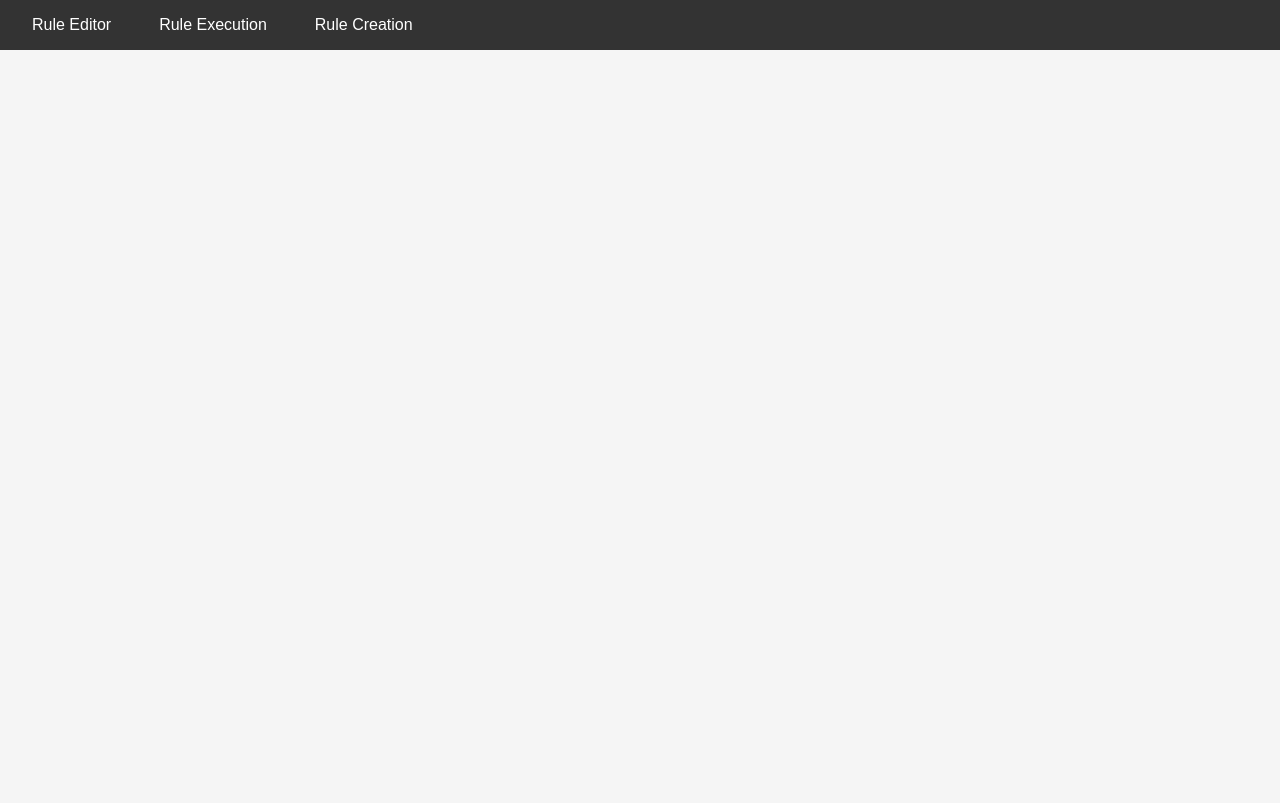
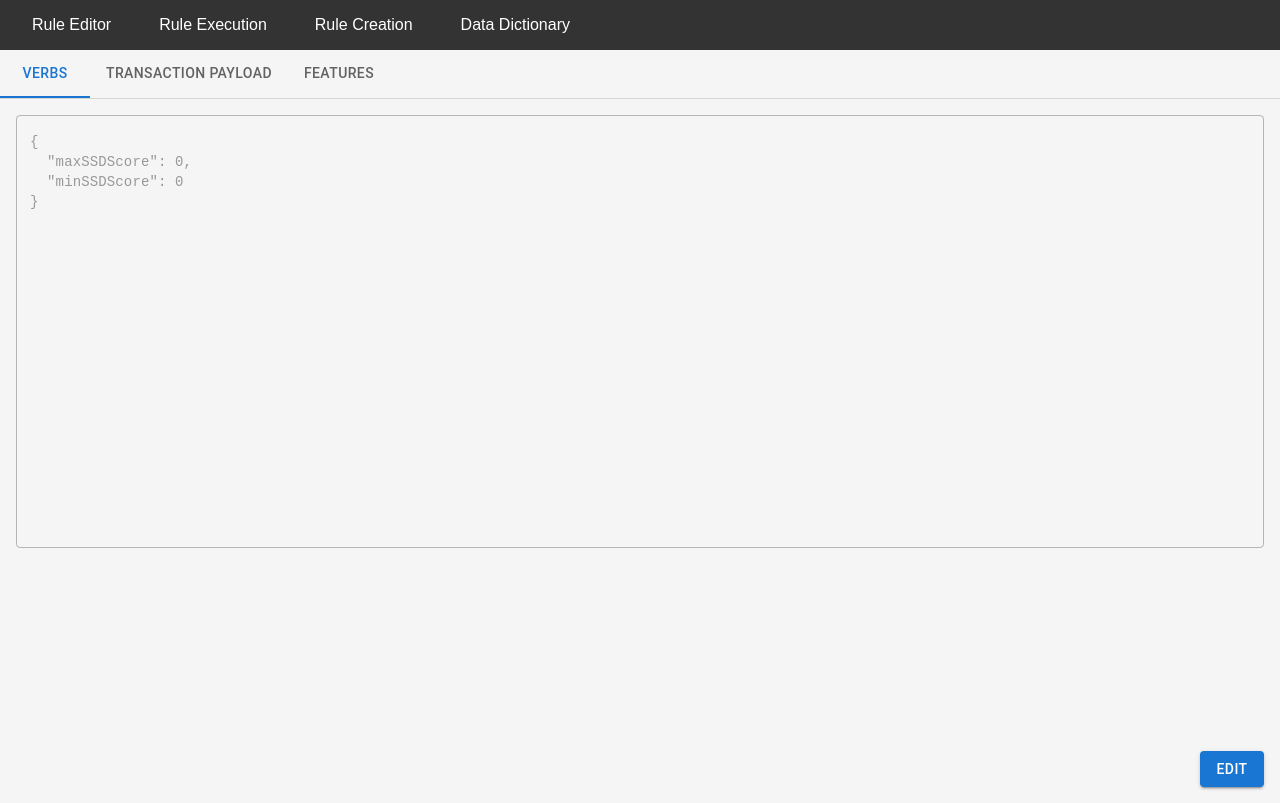
Before and after one commit to bh01462749/rule-engine-ui, a React (Create React App) app: page /data-dictionary in a window 1280 px wide. Built offline with nearby package versions, Linux system fonts and the light colour scheme.

Commit message:
ui changes to implement data-dictionary

```diff
--- a/src/App.js
+++ b/src/App.js
@@ -3,6 +3,7 @@ import './App.css';
 import EditorPage from './Pages/EditorPage';
 import ExecutionPage from './Pages/ExecutionPage';
 import RuleBuilder from './Components/RuleBuilder';
+import DataDictionary from './Pages/DataDictionary';
 
 function App() {
   return (
@@ -19,6 +20,9 @@ function App() {
                 <li>
                   <Link to="/create">Rule Creation</Link>
                 </li>
+                <li>
+                  <Link to="/data-dictionary">Data Dictionary</Link>
+                </li>
               </ul>
             </nav>
 
@@ -26,6 +30,7 @@ function App() {
               <Route path="/" element={<EditorPage />} />
               <Route path="/execute" element={<ExecutionPage />} />
               <Route path="/create" element={<RuleBuilder />} />
+              <Route path="/data-dictionary" element={<DataDictionary />} />
             </Routes>
           </div>
      </Router>
--- a/src/Components/RuleList/RuleList.js
+++ b/src/Components/RuleList/RuleList.js
@@ -1,6 +1,5 @@
 import React from 'react';
 import { Box, Typography, List, ListItem, ListItemText, IconButton } from '@mui/material';
-import './RuleList.css';
 
 const RuleList = ({ rules, onRemoveRule }) => {
   return (
--- /dev/null
+++ b/src/Pages/DataDictionary.js
@@ -0,0 +1,125 @@
+import './DataDictionary.css';
+import { useState } from 'react';
+import {
+  TextField,
+  Tabs,
+  Tab,
+  Box,
+  Button
+} from '@mui/material';
+import { sampleTransaction, featureNames } from '../Services/api';
+
+function DataDictionary() {
+  const [activeTab, setActiveTab] = useState('verbs');
+  const [editData, setEditData] = useState({
+    verbs: JSON.stringify(featureNames, null, 2),
+    transaction: JSON.stringify(sampleTransaction, null, 2),
+    features: JSON.stringify(featureNames, null, 2)
+  });
+  const [isEditing, setIsEditing] = useState(false);
+
+  const handleTabChange = (event, newValue) => {
+    setActiveTab(newValue);
+  };
+
+  const handleEditChange = (e) => {
+    setEditData(prev => ({
+      ...prev,
+      [activeTab]: e.target.value
+    }));
+  };
+
+  const handleSave = () => {
+    try {
+      // Validate JSON before saving
+      JSON.parse(editData[activeTab]);
+      // In a real app, you would save to API/local storage here
+      setIsEditing(false);
+      alert(`${activeTab} saved successfully!`);
+    } catch (error) {
+      alert(`Invalid JSON: ${error.message}`);
+    }
+  };
+
+  const handleEditToggle = () => {
+    setIsEditing(!isEditing);
+  };
+
+  const getTabContent = () => {
+    switch(activeTab) {
+      case 'verbs':
+        return editData.verbs;
+      case 'transaction':
+        return editData.transaction;
+      case 'features':
+        return editData.features;
+      default:
+        return '';
+    }
+  };
+
+  return (
+    <Box sx={{ display: 'flex', height: '90vh' }}>
+      <Box sx={{ width: '100%' }}>
+        <Tabs
+          value={activeTab}
+          onChange={handleTabChange}
+          sx={{ borderBottom: 1, borderColor: 'divider' }}
+        >
+          <Tab label="Verbs" value="verbs" />
+          <Tab label="Transaction Payload" value="transaction" />
+          <Tab label="Features" value="features" />
+        </Tabs>
+
+        <Box sx={{ p: 2, display: 'flex', flexDirection: 'column', height: 'calc(100% - 48px)' }}>
+          <TextField
+            fullWidth
+            multiline
+            rows={20}
+            value={getTabContent()}
+            onChange={handleEditChange}
+            variant="outlined"
+            disabled={!isEditing}
+            sx={{ flexGrow: 1, mb: 2 }}
+            InputProps={{
+              style: {
+                fontFamily: 'monospace',
+                fontSize: '0.875rem'
+              }
+            }}
+          />
+
+          <Box sx={{ display: 'flex', justifyContent: 'flex-end', gap: 2 }}>
+            {isEditing ? (
+              <>
+                <Button
+                  variant="outlined"
+                  onClick={() => setIsEditing(false)}
+                >
+                  Cancel
+                </Button>
+                <Button
+                  variant="contained"
+                  onClick={handleSave}
+                  color="primary"
+                >
+                  Save
+                </Button>
+              </>
+            ) : (
+              <Button
+                variant="contained"
+                onClick={handleEditToggle}
+                color="primary"
+              >
+                Edit
+              </Button>
+            )}
+          </Box>
+        </Box>
+      </Box>
+    </Box>
+  );
+}
+
+export default DataDictionary;
--- a/src/Pages/EditorPage.js
+++ b/src/Pages/EditorPage.js
@@ -45,7 +45,7 @@ function EditorPage() {
     if (savedModules.length > 0 && !activeModule) {
       setActiveModule(savedModules[0].id);
     }
-  }, []);
+  }, [activeModule]);
 
   const updateModuleCode = (id, newCode) => {
     const updatedModules = modules.map(module =>
--- a/src/Pages/ExecutionPage.js
+++ b/src/Pages/ExecutionPage.js
@@ -3,7 +3,7 @@ import { Container, Button, Typography } from '@mui/material';
 import TransactionEditor from './../Components/TransactionEditor/TransactionEditor';
 import RuleList from './../Components/RuleList/RuleList';
 import ResultsPanel from './../Components/ResultsPanel/ResultsPanel';
-import { evaluateRules, sampleRules } from './../Services/api';
+import { evaluateRules } from './../Services/api';
 import { sampleTransaction } from './../Services/api';
 import './ExecutionPage.css'
 
@@ -19,7 +19,6 @@ function ExecutionPage() {
   const [transaction, setTransaction] = useState(sampleTransaction);
   const [rules, setRules] = useState([]);
   const [results, setResults] = useState(null);
-  const [isRuleValid, setIsRuleValid] = useState(false);
   const [savedModules, setSavedModules] = useState([]);
 
   const [selectedCodes, setSelectedCodes] = useState([]);
@@ -42,11 +41,7 @@ function ExecutionPage() {
   useEffect(()=>{
     const savedModules = JSON.parse(localStorage.getItem('codeModules')) || [];
     setSavedModules(savedModules);
-  }, [])
-
-  const handleAddRule = (newRule) => {
-    setRules([...rules, newRule]);
-  };
+  }, []);
 
   const handleRemoveRule = (index) => {
     const updatedRules = [...rules];
@@ -71,10 +66,6 @@ function ExecutionPage() {
         }))
       });
     }
-  };
-
-  const handleLoadSampleRules = () => {
-    setRules(sampleRules);
   };
 
   return (
--- a/src/Services/api.js
+++ b/src/Services/api.js
@@ -23,6 +23,11 @@ export const sampleTransaction = {
   }
 };
 
+export const featureNames = {
+    "maxSSDScore" :0,
+    "minSSDScore" : 0
+}
+
 export const sampleRules = [
   `// Rule 1: Amount check
 if (amount > 5000) {
```
Also changed, not shown: src/Pages/DataDictionary.css (added).
